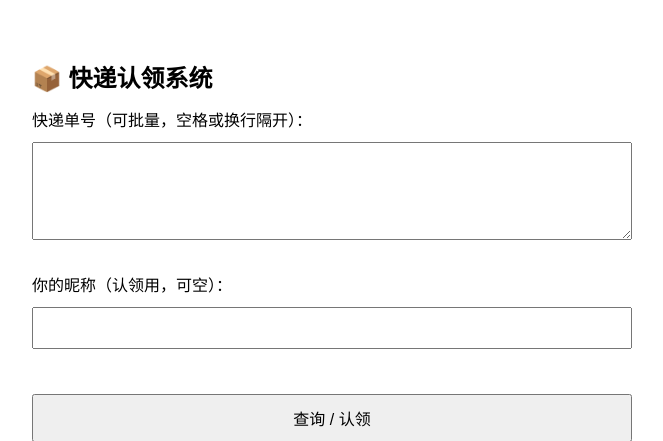
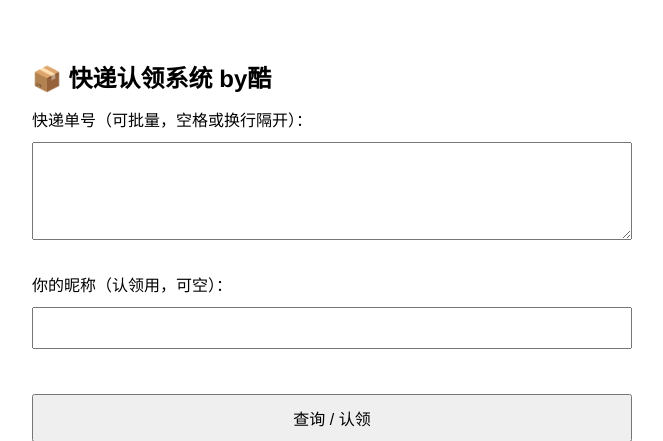
Before and after one commit to kshissou/express-claim-app, a Flask app: page / in a window 1280 px wide. Shown: the top 441 px of the page, without its empty margins (308-971 px from the left). Run offline with Flask 3, Linux system fonts and the light colour scheme.

Commit message:
Update index.html

```diff
--- a/templates/index.html
+++ b/templates/index.html
@@ -3,7 +3,7 @@
 <head>
     <meta charset="UTF-8">
     <meta name="viewport" content="width=device-width, initial-scale=1.0">
-    <title>快递认领系统 by酷</title>
+    <title>快递认领系统</title>
     <style>
         body {
             font-family: "Helvetica Neue", Helvetica, Arial, sans-serif;
@@ -77,7 +77,7 @@
     </style>
 </head>
 <body>
-    <h2>📦 快递认领系统</h2>
+    <h2>📦 快递认领系统 by酷</h2>
     <form method="POST" id="claimForm">
         <label>快递单号（可批量，空格或换行隔开）：</label>
         <textarea name="tracking" rows="4" cols="40" required>{{ input_tracking or '' }}</textarea>
```
